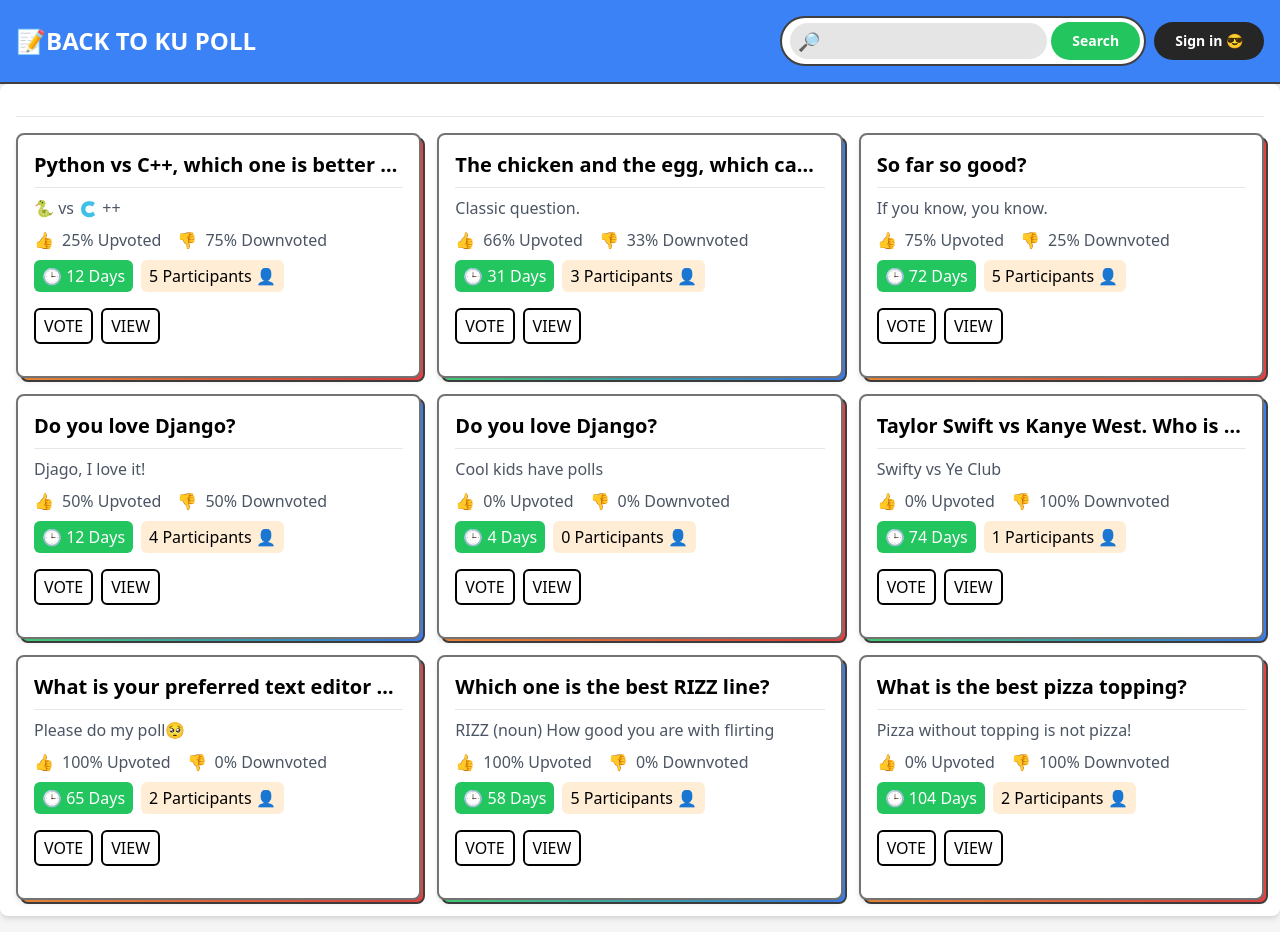
After one commit to Sosokker/ku-polls, a Django app: page /polls/search in a window 1280 px wide. The commit adds this page. Run offline with Django 4.2, Linux system fonts and the light colour scheme; data comes from the database, SQL or seed files in the repository; some libraries are stand-ins or nearby versions.

Commit message:
Add search

```diff
--- a/polls/templates/polls/index.html
+++ b/polls/templates/polls/index.html
@@ -19,7 +19,7 @@
           <header class="flex items-center justify-center">
             <div class="flex flex-wrap items-center space-x-2">
             <!--Searchhhh-->
-            <form class="group relative z-30 flex flex-grow flex-col items-center space-y-2 rounded-lg border-2 border-neutral-700 bg-white p-1 pl-2 text-lg md:flex-row md:space-y-0 md:space-x-1 md:rounded-full">
+            <form action="{% url "polls:search_poll" %}" method="get" class="group relative z-30 flex flex-grow flex-col items-center space-y-2 rounded-lg border-2 border-neutral-700 bg-white p-1 pl-2 text-lg md:flex-row md:space-y-0 md:space-x-1 md:rounded-full">
               <div class="flex w-full items-center rounded-lg bg-neutral-200 py-1 px-2 focus-within:outline-none focus-within:ring-2 focus-within:ring-purple-400 md:rounded-full">
                 <div>🔎</div>
                 <input type="text" name="q" class="font-semibold w-full border-none bg-transparent focus:outline-none focus:ring focus:ring-transparent text-sm">
--- /dev/null
+++ b/polls/templates/polls/search.html
@@ -0,0 +1,110 @@
+{% extends "polls/base.html" %}
+
+{% block content %}
+<!-- Navbar -->
+<nav class="bg-blue-500 p-4 shadow-xl border-b-2 border-solid border-neutral-700">
+    <div class="container mx-auto flex items-center justify-between">
+      <div class="text-2xl font-bold text-white">
+        {% if user.is_authenticated %}
+        <a href={% url "polls:index" %}>📝BACK TO KU POLL</a> | 👋 Hi! {{ user.username }}
+        {% else %}
+        <a href={% url "polls:index" %}>📝BACK TO KU POLL</a>
+        {% endif %}
+      </div>
+      <!-- Button -->
+      <div>
+        {% comment %}
+        <button class="mr-4 rounded-md bg-green-500 px-4 py-2 text-white">New Poll</button>
+        {% endcomment %}
+        <div class="flex flex-wrap items-center space-x-2">
+          <header class="flex items-center justify-center">
+            <div class="flex flex-wrap items-center space-x-2">
+            <!--Searchhhh-->
+            <form action="{% url "polls:search_poll" %}" method="get" class="group relative z-30 flex flex-grow flex-col items-center space-y-2 rounded-lg border-2 border-neutral-700 bg-white p-1 pl-2 text-lg md:flex-row md:space-y-0 md:space-x-1 md:rounded-full">
+              <div class="flex w-full items-center rounded-lg bg-neutral-200 py-1 px-2 focus-within:outline-none focus-within:ring-2 focus-within:ring-purple-400 md:rounded-full">
+                <div>🔎</div>
+                <input type="text" name="q" class="font-semibold w-full border-none bg-transparent focus:outline-none focus:ring focus:ring-transparent text-sm">
+              </div>
+              <button type="submit">
+                <span class="flex items-center whitespace-nowrap rounded-full border border-transparent bg-green-500 px-5 py-2 text-sm font-bold text-white transition duration-150 ease-in-out hover:scale-[101%] hover:bg-green-700 focus:bg-green-700 focus:outline-none focus:ring-2 focus:ring-red-500 focus:ring-offset-2 active:bg-green-900">
+                  Search
+                </span>
+              </button>
+            </form>
+            <!--End-->
+            </div>
+          </header>
+          {% if user.is_authenticated %}
+          <button class="flex items-center whitespace-nowrap rounded-full border border-transparent bg-green-500 px-5 py-2 text-sm font-bold text-white transition duration-150 ease-in-out hover:scale-[101%] hover:bg-green-700 focus:bg-green-700 focus:outline-none focus:ring-2 focus:ring-red-500 focus:ring-offset-2 active:bg-green-900">
+            New Poll
+          </button>
+        <a href="{% url 'logout' %}"
+        class="flex items-center whitespace-nowrap rounded-full border border-transparent bg-red-600 px-5 py-2 text-sm font-bold text-white transition duration-150 ease-in-out hover:scale-[101%] hover:bg-red-700 focus:bg-neutral-700 focus:outline-none focus:ring-2 focus:ring-red-500 focus:ring-offset-2 active:bg-neutral-900">
+            <span>Sign out <span class="hidden sm:inline-block">😭</span></span>
+        </a>
+        {% else %}
+        <a href="{% url 'login' %}"
+        class="flex items-center whitespace-nowrap rounded-full border border-transparent bg-neutral-800 px-5 py-2 text-sm font-bold text-white transition duration-150 ease-in-out hover:scale-[101%] hover:bg-neutral-700 focus:bg-neutral-700 focus:outline-none focus:ring-2 focus:ring-red-500 focus:ring-offset-2 active:bg-red-900">
+            <span>Sign in <span class="hidden sm:inline-block">😎</span></span>
+        </a>
+        {% endif %}
+      </div>
+      </div>
+    </div>
+  </nav>
+
+<div class="bg-white p-4 rounded-lg shadow-md mb-4">
+    {% if q %}
+        {% with results.count as total_result %}
+        <h2 class="mb-4 text-2xl font-bold">Found {{ total_result }} Polls!</h2>
+        {% endwith %}
+    {% endif %}
+    <hr class="h-px my-4 bg-gray-200 border-0 dark:bg-gray-400" />
+    <div class="grid grid-cols-1 gap-4 md:grid-cols-2 lg:grid-cols-2 xl:grid-cols-3">
+      {% for question in results %}
+      <div class="relative">
+        <!-- INFO -->
+        <div class="rounded-lg bg-white p-4 shadow-md border-solid border-2 border-neutral-500 relative z-10 transform translate-y-0 hover:translate-y-1 transition-transform">
+          <h2 class="mb-2 text-xl font-semibold truncate">{{ question.question_text }}</h2>
+          <hr class="h-px my-2 bg-gray-200 border-0 dark:bg-gray-400" />
+          <p class="mb-2 text-gray-600">{{ question.short_description }}</p>
+          <div class="mb-2 flex items-center text-gray-600">
+            <span class="mr-2">👍</span>
+            <span>{{ question.up_vote_percentage }}% Upvoted</span>
+
+            <span class="ml-4 mr-2">👎</span>
+            <span>{{ question.down_vote_percentage }}% Downvoted</span>
+          </div>
+          <!-- Tag / Time -->
+          <div class="flex items-center text-gray-600">
+            <span class="mr-2 rounded-md bg-green-500 px-2 py-1 text-white">🕒 {{ question.time_left }}</span>
+            <span class="mr-2 rounded-md bg-orange-100 px-2 py-1 text-black">{{ question.participants }} Participants 👤</span>
+          </div>
+          <div class="flex items-center text-gray-600 py-4">
+            <button
+              onclick="window.location.href='{% url 'polls:detail' question.id %}'"
+              class="mr-2 rounded-md bg-white px-2 py-1 text-black border-solid border-2 border-black hover:bg-gray-500 transform translate-y-0 hover:translate-y-1 transition-transform">
+              VOTE
+            </button>
+            <button
+              onclick="window.location.href='{% url 'polls:results' question.id %}'"
+              class="mr-2 rounded-md bg-white px-2 py-1 text-black border-solid border-2 border-black hover:bg-gray-500 transform translate-y-0 hover:translate-y-1 transition-transform">
+              VIEW
+            </button>
+          </div>
+        </div>
+        {% if forloop.counter|divisibleby:2 %}
+          <div class="absolute inset-0 mt-1 ml-1 h-full w-full rounded-lg border-2 border-neutral-700 bg-gradient-to-r from-green-400 to-blue-500">
+          </div>
+        {% else %}
+          <div class="absolute inset-0 mt-1 ml-1 h-full w-full rounded-lg border-2 border-neutral-700 bg-gradient-to-r from-orange-400 to-red-500">
+          </div>
+        {% endif %}
+      </div>
+      {% endfor %}
+    </div>
+  </div>
+</section>
+</div>
+
+{% endblock content %}
--- a/polls/urls.py
+++ b/polls/urls.py
@@ -11,4 +11,5 @@ urlpatterns = [
     path("signup/", views.SignUpView.as_view(), name="signup"),
     path("upvote/<int:question_id>", views.up_down_vote, {'vote_type' : 'upvote'}, name="upvote"),
     path("downvote/<int:question_id>", views.up_down_vote, {'vote_type' : 'downvote'}, name="downvote"),
+    path("search", views.search_poll, name="search_poll"),
 ]
--- a/polls/views.py
+++ b/polls/views.py
@@ -12,7 +12,7 @@ from django.contrib.auth import authenticate, login
 from django.contrib.auth.decorators import login_required
 from django.db.models import Q
 
-from .forms import SignUpForm
+from .forms import SignUpForm, PollSearchForm
 from .models import Choice, Question, Vote
 
 
@@ -189,3 +189,17 @@ def get_client_ip(request):
     else:
         ip = request.META.get('REMOTE_ADDR')
     return ip
+
+def search_poll(request):
+    form = PollSearchForm
+
+    results = []
+    q = ''
+    if 'q' in request.GET:
+        form = PollSearchForm(request.GET)
+        if form.is_valid():
+            q = form.cleaned_data['q']
+            results = Question.objects.filter(question_text__icontains=q)
+    if q == '':
+        results = Question.objects.all()
+    return render(request, 'polls/search.html', {'form':form, 'results':results, 'q':q})
```
Also changed, not shown: polls/forms.py (+7 -0 lines), polls/tests/test_search_poll.py (added, +24 -0 lines).
